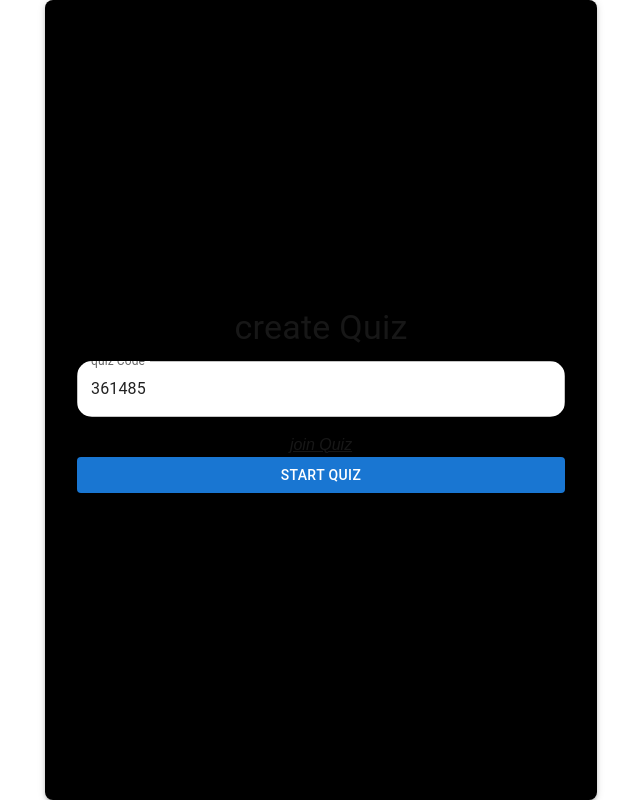
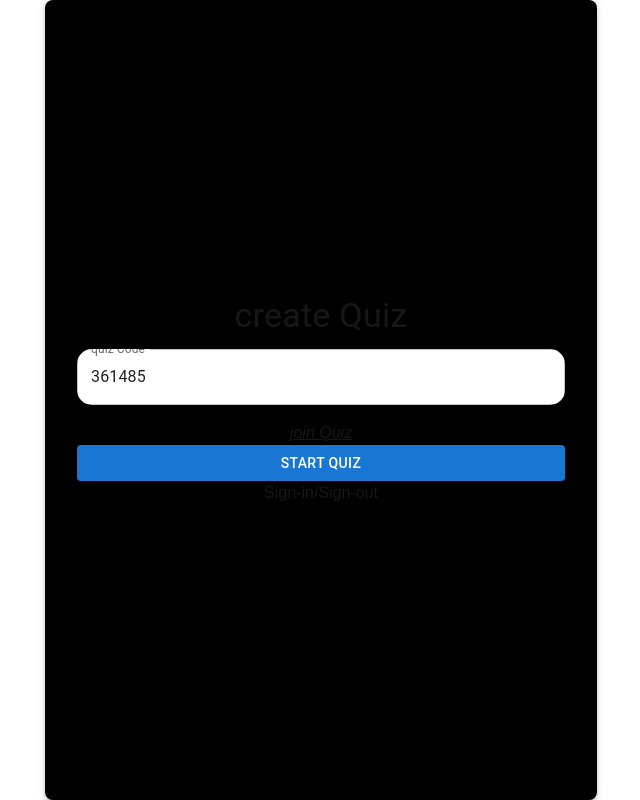
Before and after one commit to rakshithx09/socket.io-quizz-app, a Next.js app in the folder frontend/: page / in a window 1280 px wide. Shown: the whole page, without its empty margins (319-959 px from the left). Built offline with nearby package versions, Linux system fonts and the light colour scheme.

Commit message:
sign in/ signout link added

```diff
--- a/frontend/src/app/page.tsx
+++ b/frontend/src/app/page.tsx
@@ -4,6 +4,7 @@ import { useEffect, useState } from "react";
 import { createQuiz, joinQuiz } from "./lib/quiz";
 import { useRouter } from "next/navigation";
 import useStore from "./store/quizStore";
+import Link from "next/link";
 export const API_URL = "http://localhost:3001";
 
 const randomGenerator = () => Math.floor(100000 + Math.random() * 900000).toString();
@@ -76,6 +77,8 @@ export default function Home() {
         >
           {isCreating ? "start Quiz" : "join Quiz"}
         </Button>
+
+        <Link href={"/auth"} className="underline">Sign-in/Sign-out</Link>
       </Box>
     </Container>
   );
```
